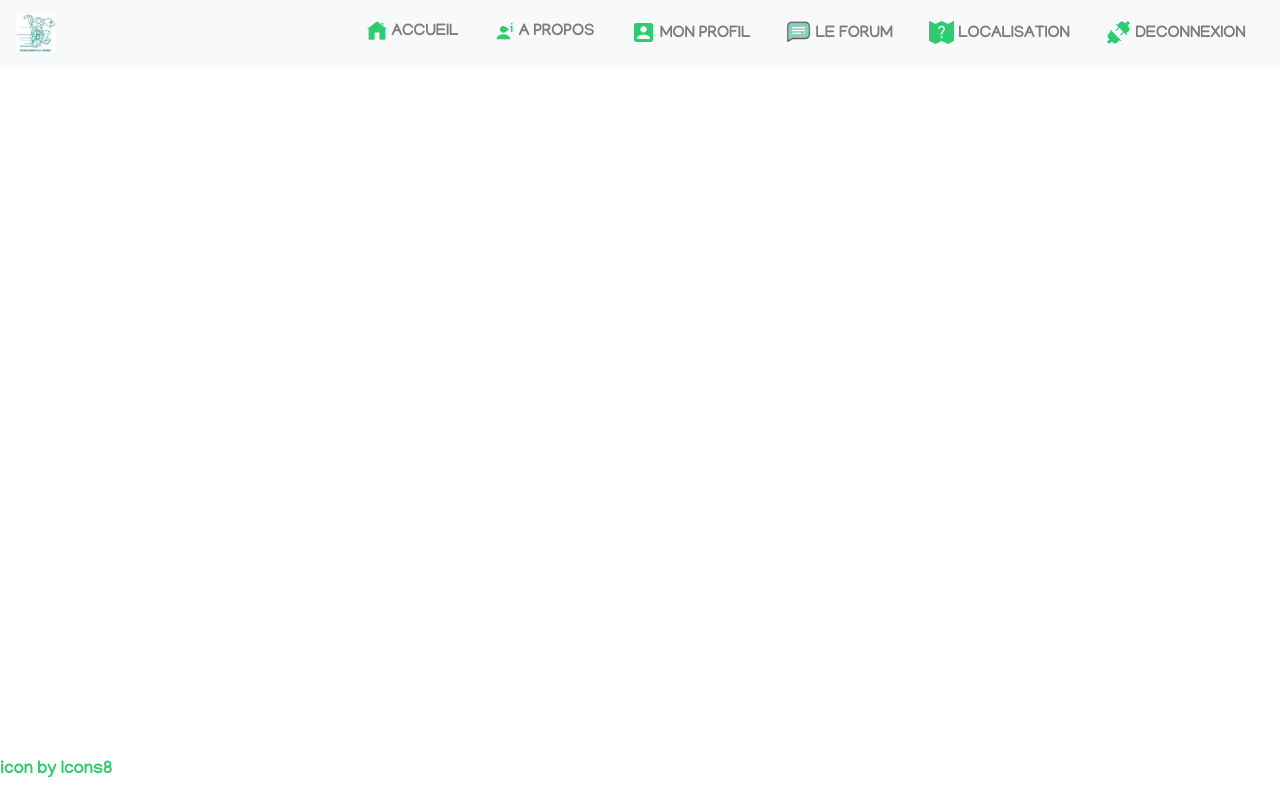
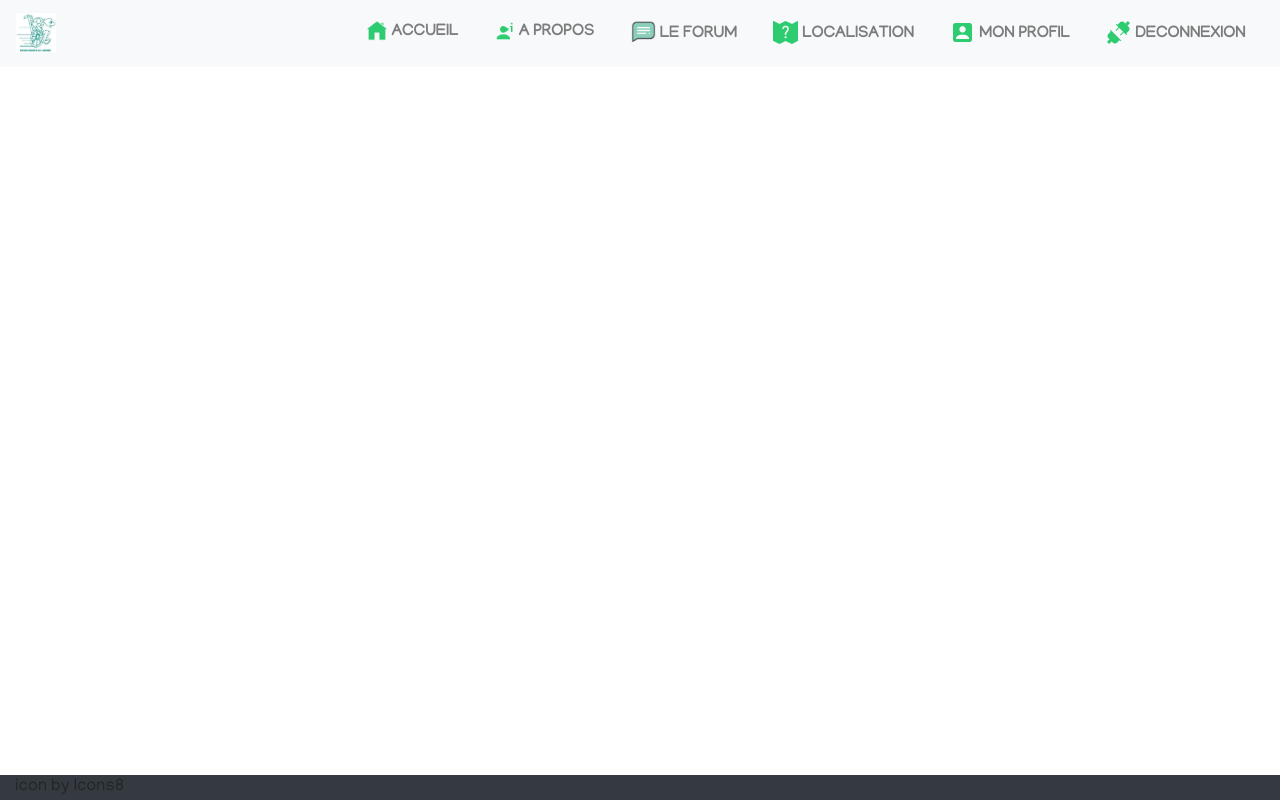
Before and after one commit to MarieNoelleNk/forum, a PHP site: template app/view/forum/template.php in a window 1280 px wide. Run offline with PHP 8.4, Linux system fonts and the light colour scheme; the template is opened without the code that fills it, so the values that code supplies are empty; the visitor is signed in with stand-in values (Sample User, id 1); some libraries are stand-ins or nearby versions.

Commit message:
ajuster la navbar en cas de connexion

```diff
--- a/app/view/forum/template.php
+++ b/app/view/forum/template.php
@@ -54,13 +54,6 @@
                     </li>
 
                     <li class="nav-item">
-                        <a class="nav-link" href="index.php?action=m_profile&id=<?= $_SESSION['id'];?>" >
-                            <span> <img src="public/images/name.png" width="25" alt="icone"></span>
-                            MON PROFIL
-                        </a>
-                    </li>
-
-                    <li class="nav-item">
                         <a class="nav-link" href="index.php?action=forum">
                             <span> <img src="public/images/chat.png" width="25" alt="icone"></span>
                             LE FORUM
@@ -71,6 +64,13 @@
                         <a class="nav-link" href="index.php?action=localisation">
                             <span> <img src="public/images/map.png" width="25" alt="icone"></span>
                             LOCALISATION
+                        </a>
+                    </li>
+
+                    <li class="nav-item">
+                        <a class="nav-link" href="index.php?action=m_profile&id=<?= $_SESSION['id'];?>" >
+                            <span> <img src="public/images/name.png" width="25" alt="icone"></span>
+                            MON PROFIL
                         </a>
                     </li>
 
@@ -93,9 +93,9 @@
 
 
         <!-- footer -->
-        <footer class="footer mt-auto py-3">
+        <footer class="container-fluid bg-dark text-white-20">
 
-            <a href="https://icons8.com/icon/9777/swimming">icon by Icons8</a>
+          icon by Icons8
         </footer>
 
     </body>
```
